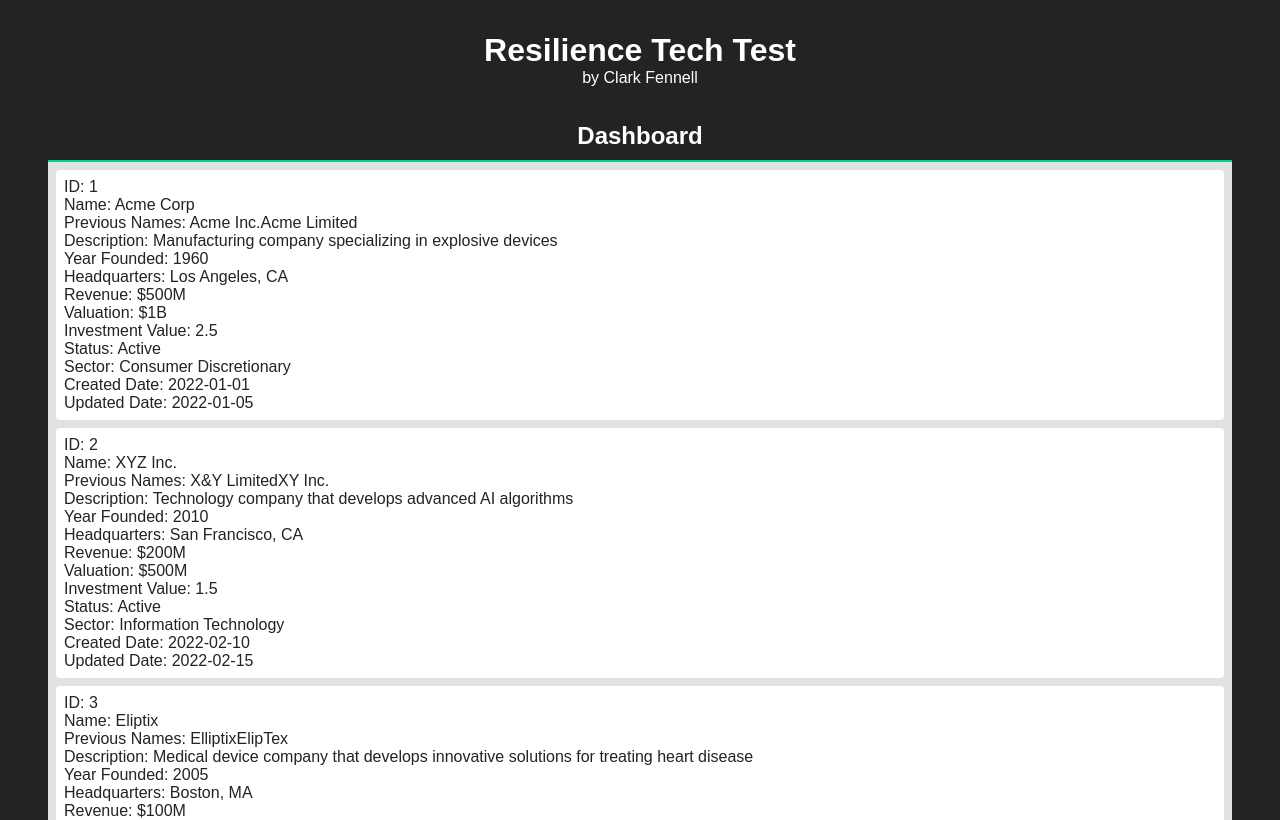
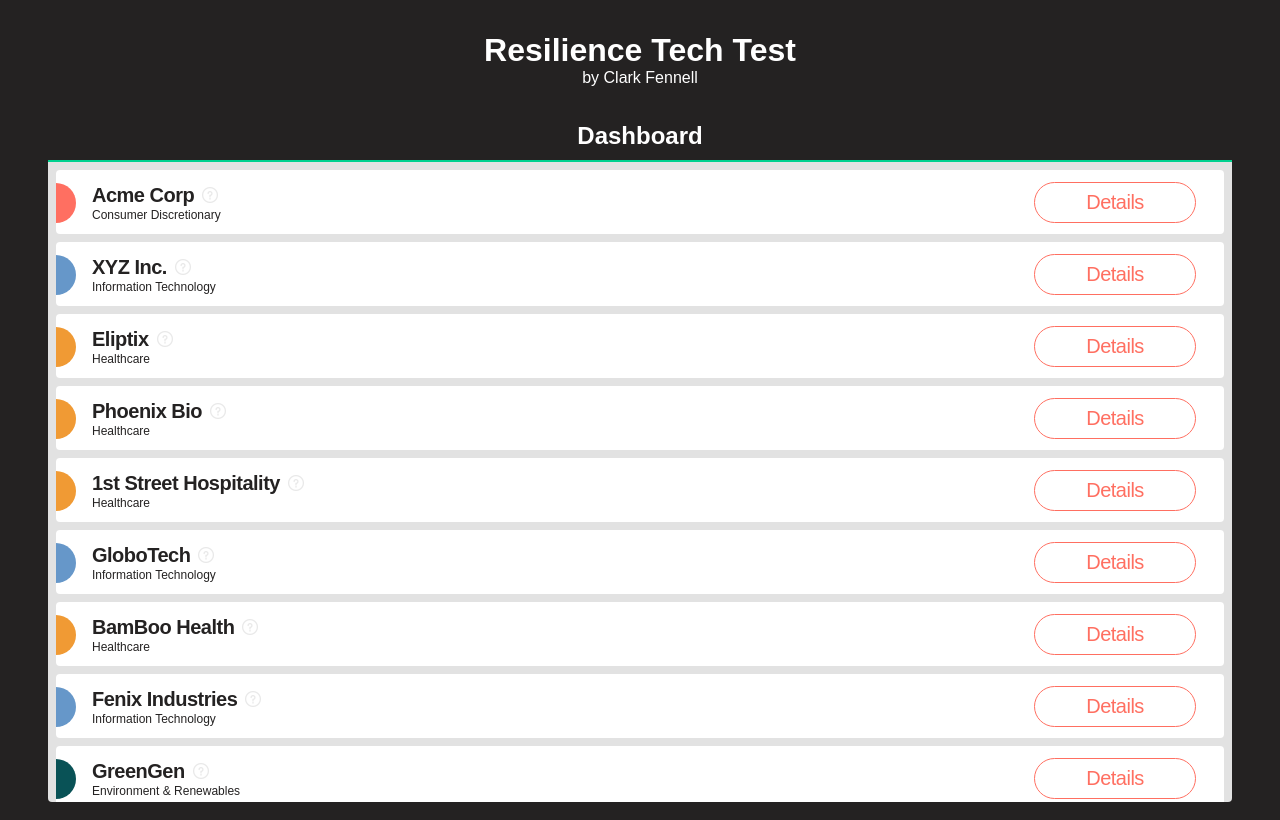
Before and after one commit to clarkfennell/resilience-tech-test, a Next.js app: page / in a window 1280 px wide. Shown: the top 820 px of the page. Built offline with nearby package versions, Linux system fonts and the light colour scheme.

Commit message:
adding reusable component and styling

```diff
--- a/src/components/dashboard/dashboard.component.tsx
+++ b/src/components/dashboard/dashboard.component.tsx
@@ -1,6 +1,7 @@
 import * as S from './dashboard.styles'
 
 import { investments } from '@data/data'
+import { ReusableComponent } from '@components/reusable-component/reusable-component.component'
 
 export const DashBoard = () => {
  return (
@@ -9,24 +10,17 @@ export const DashBoard = () => {
     <S.Title>Dashboard</S.Title>
    </S.Header>
    <S.Content>
-    {investments &&
+    {investments ? (
      investments.map((investment) => (
       <S.Investment key={investment.id}>
-       <S.Info>ID: {investment.id}</S.Info>
-       <S.Info>Name: {investment.name}</S.Info>
-       <S.Info>Previous Names: {investment.previousNames}</S.Info>
-       <S.Info>Description: {investment.description}</S.Info>
-       <S.Info>Year Founded: {investment.foundedYear}</S.Info>
-       <S.Info>Headquarters: {investment.headquarters}</S.Info>
-       <S.Info>Revenue: {investment.revenue}</S.Info>
-       <S.Info>Valuation: {investment.valuation}</S.Info>
-       <S.Info>Investment Value: {investment.investmentValue}</S.Info>
-       <S.Info>Status: {investment.status}</S.Info>
-       <S.Info>Sector: {investment.sector}</S.Info>
-       <S.Info>Created Date: {investment.createdDate}</S.Info>
-       <S.Info>Updated Date: {investment.updatedDate}</S.Info>
+       <ReusableComponent investment={investment && investment} />
       </S.Investment>
-     ))}
+     ))
+    ) : (
+     <S.Investment>
+      <S.Info>No investments found</S.Info>
+     </S.Investment>
+    )}
    </S.Content>
   </S.Container>
  )
--- a/src/components/dashboard/dashboard.styles.ts
+++ b/src/components/dashboard/dashboard.styles.ts
@@ -36,18 +36,21 @@ export const Content = styled.div`
  display: flex;
  flex-direction: column;
  justify-content: flex-start;
+ max-height: 80vh;
+ overflow-y: scroll;
  width: -webkit-fill-available;
 `
 export const Investment = styled.div`
  align-items: flex-start;
  background-color: ${({ theme }) => theme.colors.colors.white};
  border-radius: 0.25rem;
- cursor: pointer;
  display: flex;
  flex-direction: column;
  justify-content: flex-start;
  margin: 0.5rem 0.5rem 0;
- padding: 0.5rem;
+ min-height: 4rem;
+ overflow-x: hidden;
+ overflow-y: visible;
  width: -webkit-fill-available;
 
  &:last-of-type {
--- /dev/null
+++ b/src/components/reusable-component/reusable-component.component.tsx
@@ -0,0 +1,77 @@
+'use client'
+import Image from 'next/image'
+import { useState } from 'react'
+
+import * as S from './reusable-component.styles'
+
+type ReusableComponentTypes = {
+ investment: {
+  id?: number
+  name?: string
+  previousNames?: string[]
+  description?: string
+  foundedYear?: number
+  headquarters?: string
+  revenue?: string
+  valuation?: string
+  investmentValue?: number
+  status?: string
+  sector?: string
+  createdDate?: string
+  updatedDate?: string
+ }
+}
+
+export const ReusableComponent = ({ investment }: ReusableComponentTypes) => {
+ const [showToolTip, setShowToolTip] = useState(false)
+ const [showDetails, setShowDetails] = useState(false)
+ const [hoverDetails, setHoverDetails] = useState(false)
+ return (
+  <S.ColorWrap hoverDetails={hoverDetails} sector={investment.sector}>
+   <S.Container>
+    <S.WrapperTop>
+     <S.SectorColor sector={investment.sector} />
+     <S.TitleWrapper>
+      <S.TitleTop>
+       <S.Title>{investment.name}</S.Title>
+       {investment.previousNames && (
+        <>
+         <S.ToolTip>
+          <Image
+           src={'/information.png'}
+           alt="Previous Names"
+           width="16"
+           height="16"
+           onMouseOver={() => setShowToolTip(true)}
+           onMouseOut={() => setShowToolTip(false)}
+          />
+          <S.ToolTipText showToolTip={showToolTip}>
+           <S.ToolTipTextGroup>
+            Previous Names:
+            {investment.previousNames.map((name, index) => (
+             <S.PreviousName key={index}>
+              {name}
+              {investment.previousNames && index === investment.previousNames.length - 1 ? '' : ','}
+             </S.PreviousName>
+            ))}
+           </S.ToolTipTextGroup>
+          </S.ToolTipText>
+         </S.ToolTip>
+        </>
+       )}
+      </S.TitleTop>
+      <S.Sector>{investment.sector}</S.Sector>
+     </S.TitleWrapper>
+     <S.Details
+      onClick={() => setShowDetails(!showDetails)}
+      onMouseOver={() => setHoverDetails(true)}
+      onMouseOut={() => setHoverDetails(false)}
+      hoverDetails={hoverDetails}>
+      Details
+     </S.Details>
+    </S.WrapperTop>
+    <S.WrapperBottom showDetails={showDetails}></S.WrapperBottom>
+   </S.Container>
+  </S.ColorWrap>
+ )
+}
--- /dev/null
+++ b/src/components/reusable-component/reusable-component.styles.ts
@@ -0,0 +1,184 @@
+'use client'
+import styled, { DefaultTheme, css } from 'styled-components'
+import { H3, ParagraphSmall } from '@theme/typography'
+
+export const ColorWrap = styled.div<{ hoverDetails: boolean; sector?: string }>`
+ background-color: ${({ theme }) => theme.colors.colors.transparent};
+color: ${({ theme }) => theme.colors.colors.black}
+ height: auto;
+ overflow: hidden;
+ padding: 0.25rem;
+ transition: background-color 0.5s ease-in-out, color 0.5s ease-in-out;
+ width: 100%;
+
+ ${({ hoverDetails, sector, theme }) =>
+  hoverDetails &&
+  sector &&
+  css`
+   background-color: ${handleColourType(sector, theme)};
+   ${TitleWrapper} {
+    color: ${theme.colors.colors.white};
+   }
+  `}
+
+ ${({ hoverDetails, sector, theme }) =>
+  hoverDetails &&
+  !sector &&
+  css`
+   background-color: ${theme.colors.colors.green};
+   ${TitleWrapper} {
+    color: ${theme.colors.colors.white};
+   }
+  `}
+`
+
+export const Container = styled.div`
+ align-items: flex-start;
+ display: flex;
+ flex-direction: column;
+ justify-content: flex-start;
+ padding: 0.5rem 2rem;
+ width: -webkit-fill-available;
+`
+
+export const WrapperTop = styled.div`
+ align-items: center;
+ display: flex;
+ flex-direction: row;
+ justify-content: space-between;
+ position: relative;
+ width: -webkit-fill-available;
+`
+
+export const WrapperBottom = styled.div<{ showDetails: boolean }>`
+ align-items: center;
+ display: flex;
+ flex-direction: row;
+ height: 0;
+ justify-content: space-between;
+ width: -webkit-fill-available;
+`
+
+export const TitleWrapper = styled.div``
+
+export const TitleTop = styled.div`
+ align-items: center;
+ display: flex;
+ flex-direction: row;
+ justify-content: flex-start;
+ margin-bottom: 0.25rem;
+`
+
+export const Title = styled(H3)`
+ font-size: 1.25rem;
+ letter-spacing: -0.5px;
+ line-height: 1.25rem;
+`
+
+export const ToolTip = styled.div`
+ height: 1rem;
+ margin-left: 0.5rem;
+ position: relative;
+ width: 1rem;
+
+ img {
+  cursor: pointer;
+ }
+`
+
+export const ToolTipText = styled.div<{ showToolTip: boolean }>`
+ background-color: ${({ theme }) => theme.colors.colors.black};
+ color: ${({ theme }) => theme.colors.colors.white};
+ left: 2rem;
+ opacity: ${({ showToolTip }) => (showToolTip ? '1' : '0')};
+ padding: 1rem;
+ position: absolute;
+ transform: translateY(-50%);
+ transition: opacity 0.5s ease-in-out;
+ top: 90%;
+
+ &:before {
+  border-bottom: 0.5rem solid ${({ theme }) => theme.colors.colors.transparent};
+  border-right: 0.5rem solid ${({ theme }) => theme.colors.colors.black};
+  border-top: 0.5rem solid ${({ theme }) => theme.colors.colors.transparent};
+  content: '';
+  height: 0;
+  position: absolute;
+  right: 100%;
+  top: 40%;
+  transform: translateY(-50%);
+  width: 0;
+ }
+`
+
+export const ToolTipTextGroup = styled.ul`
+ align-items: center;
+ display: flex;
+ flex-direction: row;
+ justify-content: space-evenly;
+ white-space: nowrap;
+`
+
+export const PreviousName = styled.li`
+ padding: 0 0.25rem;
+ white-space: nowrap;
+`
+
+export const Sector = styled(ParagraphSmall)``
+
+const handleColourType = (sector: string, theme: DefaultTheme) => {
+ switch (sector) {
+  case 'Agriculture':
+   return theme.colors.colors.agriculture_yellow
+  case 'Consumer Discretionary':
+   return theme.colors.colors.consumer_pink
+  case 'Environment & Renewables':
+   return theme.colors.colors.environment_green
+  case 'Financials':
+   return theme.colors.colors.financials_purple
+  case 'Healthcare':
+   return theme.colors.colors.healthcare_orange
+  case 'Information Technology':
+   return theme.colors.colors.it_blue
+  case '':
+   return theme.colors.colors.green
+  case typeof undefined:
+   return theme.colors.colors.green
+  case typeof null:
+   return theme.colors.colors.green
+  default:
+   return theme.colors.colors.green
+ }
+}
+
+export const SectorColor = styled.div<{ sector?: string }>`
+ ${({ sector, theme }) =>
+  sector
+   ? `background-color: ` + handleColourType(sector, theme) + `;`
+   : `background-color: ${theme.colors.colors.green};`}
+
+ border-radius: 50%;
+ height: 2.5rem;
+ right: calc(100% + 1rem);
+ position: absolute;
+ width: 2.5rem;
+`
+
+export const Details = styled.button<{ hoverDetails: boolean }>`
+ align-items: center;
+ background-color: ${({ theme }) => theme.colors.colors.transparent};
+ border-radius: 2rem;
+ border: 0.025rem solid
+  ${({ theme, hoverDetails }) => (hoverDetails ? theme.colors.colors.white : theme.colors.colors.red)};
+ color: ${({ theme, hoverDetails }) => (hoverDetails ? theme.colors.colors.white : theme.colors.colors.red)};
+ cursor: pointer;
+ display: flex;
+ font-size: 1.25rem;
+ height: auto;
+ justify-content: center;
+ letter-spacing: -0.5px;
+ max-width: 5rem;
+ padding: 0.5rem 5rem;
+ transition: border-color 0.5s ease-in-out, color 0.5s ease-in-out;
+ width: 100%;
+`
--- a/src/theme/colors.ts
+++ b/src/theme/colors.ts
@@ -1,17 +1,17 @@
 export const colors = {
- transparent: 'transparent',
+ aerospace_charcoal: '#383F51',
+ agriculture_yellow: '#F7E166',
  black: '#242222',
- white: '#FFF',
+ blue: '#00BBDD',
+ consumer_pink: '#FF6F61',
+ dark_grey: '#E2E2E2',
+ environment_green: '#095256',
+ financials_purple: '#8A7EE2',
  green: '#00D08E',
- blue: '#00BBDD',
- red: '#DC1818',
- light_grey: '#F6F6F6',
- dark_grey: '#E2E2E2',
  healthcare_orange: '#F09A34',
  it_blue: '#6697C9',
- agriculture_yellow: '#F7E166',
- environment_green: '#00D08E',
- financials_purple: '#8A7EE2',
- aerospace_charcoal: '#383F51',
- consumer_pink: '#FF6F61',
+ light_grey: '#F6F6F6',
+ red: '#FF6F61',
+ transparent: 'transparent',
+ white: '#FFF',
 }
--- a/src/theme/global.ts
+++ b/src/theme/global.ts
@@ -15,4 +15,10 @@ export const GlobalStyles = createGlobalStyle`
     h1, h2, h3, p {
         margin: 0;
     }
+
+    ul, li {
+        margin: 0;
+        padding: 0;
+        list-style-type: none;
+    }
 `
```
Also changed, not shown: public/information.png (added).
